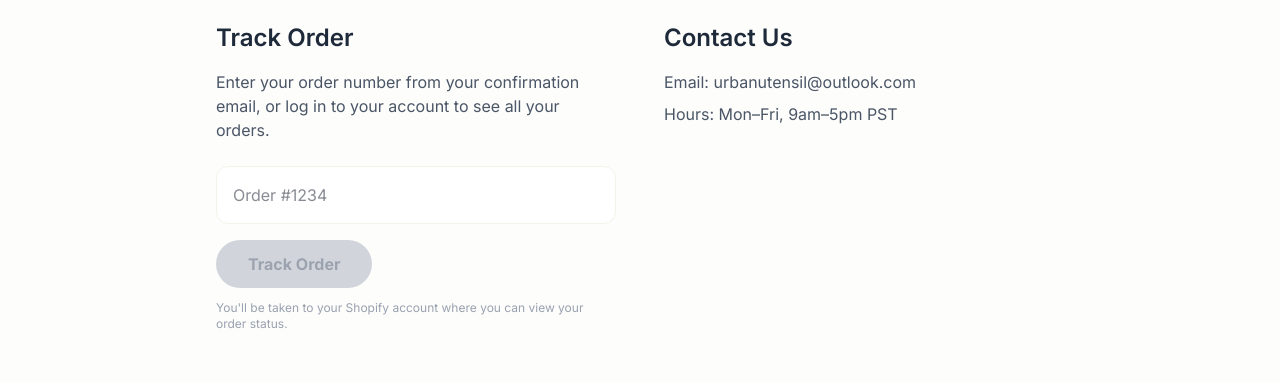
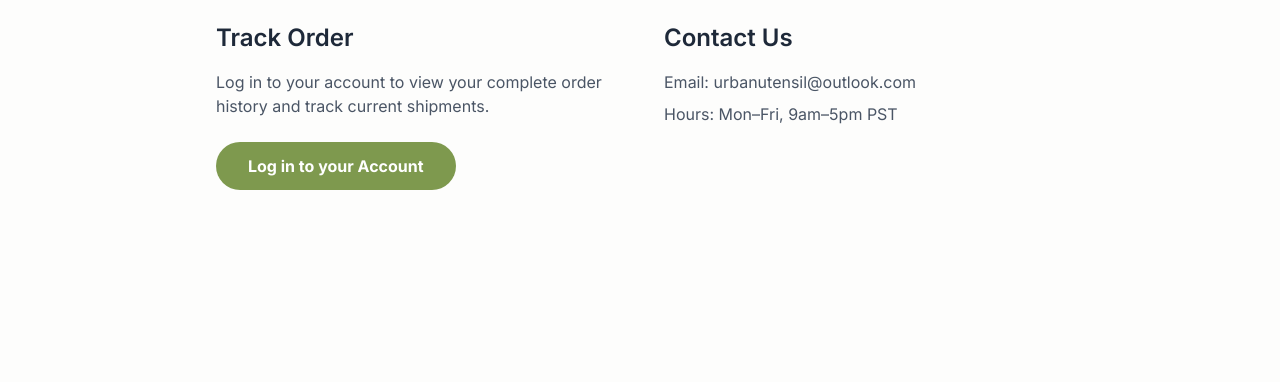
Before and after one commit to El-Gatos/Shopify, a Next.js app: page /support in a window 1280 px wide. Shown: the part 291-673 px from the top of the page. Built offline with nearby package versions, Linux system fonts and the light colour scheme; no server answers.

Commit message:
feat: simplify order tracking section by removing input and button, linking directly to account page

```diff
--- a/app/support/page.jsx
+++ b/app/support/page.jsx
@@ -1,23 +1,8 @@
 'use client';
 
-import { useState } from 'react';
-
-const shopDomain = process.env.NEXT_PUBLIC_SHOPIFY_STORE_DOMAIN;
+import Link from 'next/link';
 
 export default function SupportPage() {
-  const [orderNumber, setOrderNumber] = useState('');
-
-  const handleTrack = () => {
-    if (!orderNumber.trim()) return;
-    // Strips any leading # the user might type
-    const clean = orderNumber.replace(/^#/, '').trim();
-    window.open(`https://${shopDomain}/account`, '_blank');
-  };
-
-  const handleKeyDown = (e) => {
-    if (e.key === 'Enter') handleTrack();
-  };
-
   return (
     <div className="max-w-4xl mx-auto px-6 py-20">
       <h1 className="text-4xl font-bold text-matcha-dark mb-12">How can we help?</h1>
@@ -26,34 +11,26 @@ export default function SupportPage() {
         <div>
           <h2 className="text-2xl font-semibold mb-4 text-gray-800">Track Order</h2>
           <p className="text-gray-600 mb-6">
-            Enter your order number from your confirmation email, or log in to your account to see all your orders.
+            Log in to your account to view your complete order history and track current shipments.
           </p>
-          <input
-            type="text"
-            value={orderNumber}
-            onChange={(e) => setOrderNumber(e.target.value)}
-            onKeyDown={handleKeyDown}
-            placeholder="Order #1234"
-            className="w-full p-4 rounded-xl border border-matcha-light bg-white mb-4 focus:outline-none focus:ring-2 focus:ring-matcha-dark/30"
-          />
-          <button
-            onClick={handleTrack}
+
+          <Link
+            href="/account"
             style={{
-              background: orderNumber.trim() ? '#7e994e' : '#d1d5db',
-              color: orderNumber.trim() ? 'white' : '#9ca3af',
+              display: 'inline-block',
+              background: '#7e994e',
+              color: 'white',
               padding: '12px 32px',
               borderRadius: 9999,
               fontWeight: 700,
-              border: 'none',
-              cursor: orderNumber.trim() ? 'pointer' : 'not-allowed',
+              textDecoration: 'none',
               transition: 'background 0.2s',
             }}
+            onMouseEnter={e => e.currentTarget.style.background = '#657a3e'}
+            onMouseLeave={e => e.currentTarget.style.background = '#7e994e'}
           >
-            Track Order
-          </button>
-          <p className="text-xs text-gray-400 mt-3">
-            You'll be taken to your Shopify account where you can view your order status.
-          </p>
+            Log in to your Account
+          </Link>
         </div>
 
         <div>
```
